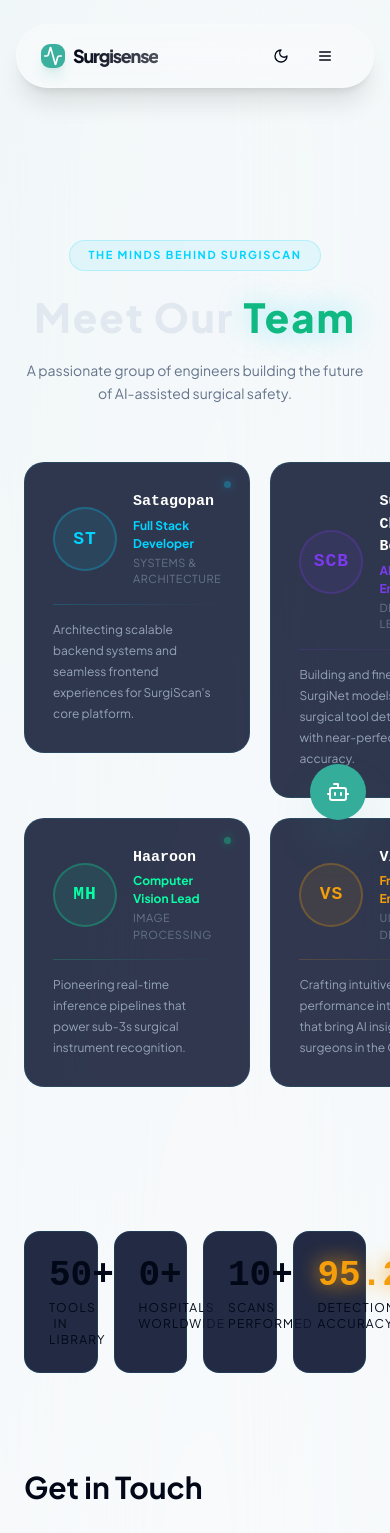
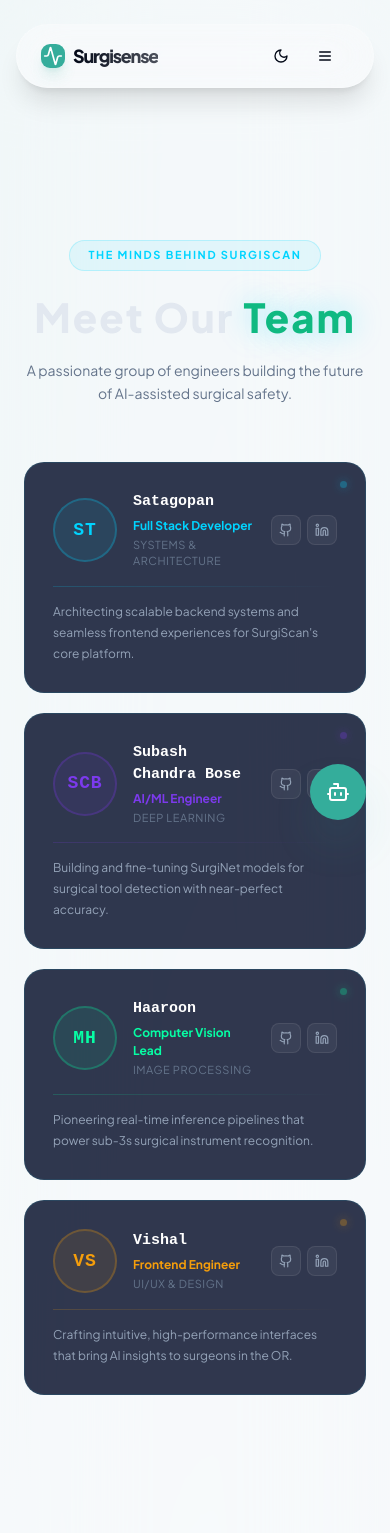
Before and after one commit to AMDHAAROON/Surgisense, a React (Vite) app in the folder client/: page /about in a window 390 px wide. Shown: the top 1533 px of the page. Built offline with nearby package versions, Linux system fonts and the light colour scheme; a web font is replaced by a local one.

Commit message:
fixed the responsiveness in about page

```diff
--- a/client/src/components/team.tsx
+++ b/client/src/components/team.tsx
@@ -1,4 +1,5 @@
 import { useState, useEffect, useRef } from "react";
+import { Github, Linkedin } from "lucide-react";
 
 const TEAM = [
   {
@@ -8,6 +9,8 @@
     initials: "ST",
     bio: "Architecting scalable backend systems and seamless frontend experiences for SurgiScan's core platform.",
     color: "#00d4ff",
+    github: "https://github.com/satagopan",
+    linkedin: "https://linkedin.com/in/satagopan",
   },
   {
     name: "Subash Chandra Bose",
@@ -16,6 +19,8 @@
     initials: "SCB",
     bio: "Building and fine-tuning SurgiNet models for surgical tool detection with near-perfect accuracy.",
     color: "#7c3aed",
+    github: "https://github.com/subash",
+    linkedin: "https://linkedin.com/in/subash",
   },
   {
     name: "Haaroon",
@@ -24,6 +29,8 @@
     initials: "MH",
     bio: "Pioneering real-time inference pipelines that power sub-3s surgical instrument recognition.",
     color: "#06ffa5",
+    github: "https://github.com/AMDHAAROON",
+    linkedin: "https://linkedin.com/in/haaroon",
   },
   {
     name: "Vishal",
@@ -32,6 +39,8 @@
     initials: "VS",
     bio: "Crafting intuitive, high-performance interfaces that bring AI insights to surgeons in the OR.",
     color: "#f59e0b",
+    github: "https://github.com/vishal",
+    linkedin: "https://linkedin.com/in/vishal",
   },
 ];
 
@@ -84,8 +93,7 @@
         }}
       >
         {/* Top row: avatar + name */}
-        <div style={{ display: "flex", alignItems: "center", gap: 16, marginBottom: 16 }}>
-          {/* Avatar circle with initials */}
+        <div className="team-card-top">
           <div
             style={{
               width: 64,
@@ -109,7 +117,7 @@
             {member.initials}
           </div>
 
-          <div>
+          <div style={{ flex: 1, minWidth: 0 }}>
             <div style={{ fontWeight: 900, fontSize: 15, color: "white", marginBottom: 3, fontFamily: "'Courier New', monospace" }}>
               {member.name}
             </div>
@@ -119,6 +127,74 @@
             <div style={{ fontSize: 11, color: "#64748b", letterSpacing: "0.05em", textTransform: "uppercase" }}>
               {member.dept}
             </div>
+          </div>
+
+          {/* Social icons */}
+          <div className="team-social" style={{ display: "flex", gap: 6, flexShrink: 0 }}>
+            <a
+              href={member.github}
+              target="_blank"
+              rel="noopener noreferrer"
+              onClick={(e) => e.stopPropagation()}
+              style={{
+                display: "flex",
+                alignItems: "center",
+                justifyContent: "center",
+                width: 30,
+                height: 30,
+                borderRadius: 8,
+                background: "rgba(255,255,255,0.05)",
+                border: "1px solid rgba(255,255,255,0.08)",
+                color: "#94a3b8",
+                transition: "all 0.2s ease",
+                textDecoration: "none",
+              }}
+              onMouseEnter={(e) => {
+                (e.currentTarget as HTMLAnchorElement).style.color = "#ffffff";
+                (e.currentTarget as HTMLAnchorElement).style.background = "rgba(255,255,255,0.12)";
+                (e.currentTarget as HTMLAnchorElement).style.borderColor = "rgba(255,255,255,0.2)";
+              }}
+              onMouseLeave={(e) => {
+                (e.currentTarget as HTMLAnchorElement).style.color = "#94a3b8";
+                (e.currentTarget as HTMLAnchorElement).style.background = "rgba(255,255,255,0.05)";
+                (e.currentTarget as HTMLAnchorElement).style.borderColor = "rgba(255,255,255,0.08)";
+              }}
+              aria-label={`${member.name} GitHub`}
+            >
+              <Github size={14} />
+            </a>
+            <a
+              href={member.linkedin}
+              target="_blank"
+              rel="noopener noreferrer"
+              onClick={(e) => e.stopPropagation()}
+              style={{
+                display: "flex",
+                alignItems: "center",
+                justifyContent: "center",
+                width: 30,
+                height: 30,
+                borderRadius: 8,
+                background: "rgba(255,255,255,0.05)",
+                border: "1px solid rgba(255,255,255,0.08)",
+                color: "#94a3b8",
+                transition: "all 0.2s ease",
+                textDecoration: "none",
+              }}
+              onMouseEnter={(e) => {
+                (e.currentTarget as HTMLAnchorElement).style.color = "#0a66c2";
+                (e.currentTarget as HTMLAnchorElement).style.background = "rgba(10,102,194,0.15)";
+                (e.currentTarget as HTMLAnchorElement).style.borderColor = "rgba(10,102,194,0.3)";
+              }}
+              onMouseLeave={(e) => {
+                (e.currentTarget as HTMLAnchorElement).style.color = "#94a3b8";
+                (e.currentTarget as HTMLAnchorElement).style.background = "rgba(255,255,255,0.05)";
+                (e.currentTarget as HTMLAnchorElement).style.borderColor = "rgba(255,255,255,0.08)";
+              }}
+              aria-label={`${member.name} LinkedIn`}
+            >
+              <Linkedin size={14} />
+            </a>
           </div>
         </div>
 
@@ -171,6 +247,13 @@
       <style>{`
         @keyframes float-slow { 0%,100%{transform:translateY(0)} 50%{transform:translateY(-8px)} }
         @keyframes blink { 0%,100%{opacity:1} 50%{opacity:0.2} }
+        .team-grid { display: grid; grid-template-columns: repeat(2, 1fr); gap: 20px; max-width: 900px; margin: 0 auto; }
+        @media (max-width: 600px) { .team-grid { grid-template-columns: 1fr; } }
+        .team-card-top { display: flex; align-items: center; gap: 16px; margin-bottom: 16px; }
+        @media (max-width: 400px) {
+          .team-card-top { flex-wrap: wrap; }
+          .team-social { margin-left: auto; }
+        }
       `}</style>
 
       <section style={{ position: "relative", padding: "80px 0" }}>
@@ -189,7 +272,7 @@
 
             <h2 style={{
               fontSize: 40, fontWeight: 900, margin: "0 0 12px",
-               color: "#e2e8f0",
+              color: "#e2e8f0",
               letterSpacing: "0.05em",
             }}>
               Meet Our{" "}
@@ -205,23 +288,12 @@
         </FadeIn>
 
         {/* Cards grid */}
-        <div style={{ display: "grid", gridTemplateColumns: "repeat(2, 1fr)", gap: 20, maxWidth: 900, margin: "0 auto" }}>
+        <div className="team-grid">
           {TEAM.map((member, i) => (
             <TeamCard key={member.name} member={member} index={i} />
           ))}
         </div>
 
-        {/* Bottom tagline */}
-        {/* <FadeIn delay={600} direction="up">
-          <div style={{ textAlign: "center", marginTop: 48, display: "flex", alignItems: "center", justifyContent: "center", gap: 10 }}>
-            <span style={{ width: 6, height: 6, borderRadius: "50%", background: "#06ffa5", boxShadow: "0 0 8px #06ffa5", display: "inline-block", animation: "blink 2s infinite" }} />
-            <span style={{ fontSize: 12, color: "#64748b", letterSpacing: "0.1em", textTransform: "uppercase", fontFamily: "'Courier New', monospace" }}>
-              Chennai · India · Est. 2019
-            </span>
-            <span style={{ width: 6, height: 6, borderRadius: "50%", background: "#06ffa5", boxShadow: "0 0 8px #06ffa5", display: "inline-block", animation: "blink 2s infinite 1s" }} />
-          </div>
-        </FadeIn> */}
-
       </section>
     </>
   );
--- a/client/src/pages/About.tsx
+++ b/client/src/pages/About.tsx
@@ -101,23 +101,21 @@
                 <Teamcard />
        {/* STATS */}
          <section className="mb-24">
-
-              <div className="grid grid-cols-4 gap-4">
+  <div className="grid grid-cols-2 sm:grid-cols-4 gap-4">
     {[
       { label: "Tools in Library", value: 50, suffix: "+", color: "var(--accent)" },
       { label: "Hospitals Worldwide", value: 0, suffix: "+", color: "var(--accent2)" },
       { label: "Scans Performed", value: 10, suffix: "+", color: "var(--accent3)" },
       { label: "Detection Accuracy", value: 95, suffix: ".2%", color: "#f59e0b" },
     ].map((s, i) => (
-                  <div key={i} className="rounded-2xl p-6 text-center" style={{ background: "rgba(13,21,48,0.9)", border: "1px solid rgba(0,212,255,0.1)" }}>
-                    <div className="text-4xl font-black mb-1" style={{ color: s.color, fontFamily: "'Courier New',monospace", textShadow: `0 0 20px ${s.color}` }}>
+      <div key={i} className="rounded-2xl p-4 sm:p-6 text-center" style={{ background: "rgba(13,21,48,0.9)", border: "1px solid rgba(0,212,255,0.1)" }}>
+        <div className="text-2xl sm:text-4xl font-black mb-1" style={{ color: s.color, fontFamily: "'Courier New',monospace", textShadow: `0 0 20px ${s.color}` }}>
           <StatCounter target={s.value} suffix={s.suffix} />
         </div>
-                    <div className="text-xs uppercase tracking-widest" style={{ color: "var(--muted)" }}>{s.label}</div>
+        <div className="text-[10px] sm:text-xs uppercase tracking-widest leading-tight" style={{ color: "var(--muted)" }}>{s.label}</div>
       </div>
     ))}
   </div>
-
 </section>
 
       <section className="grid grid-cols-1 lg:grid-cols-2 gap-12 pt-8">
```
Lines whose indentation alone changed are shown as unchanged.
